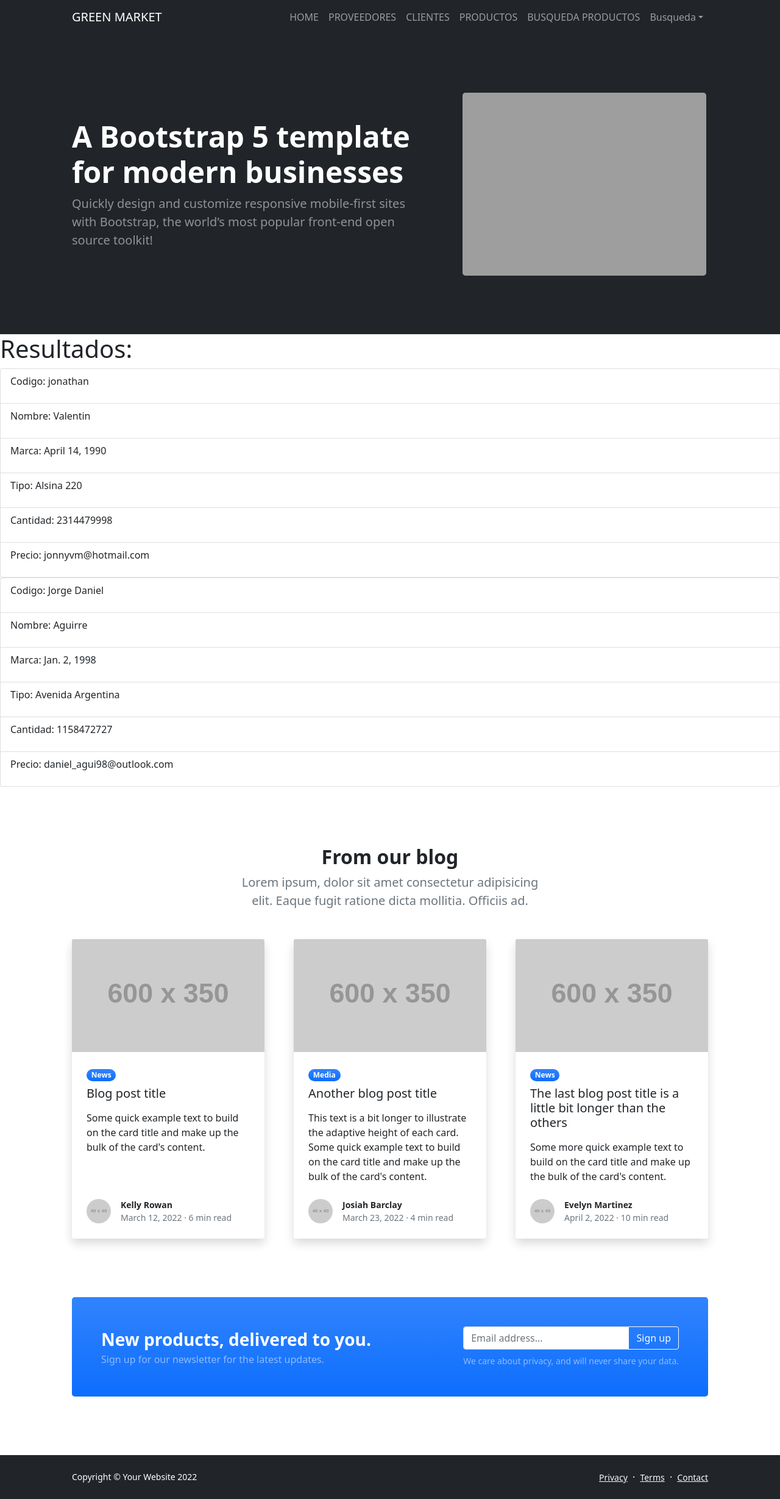
After one commit to agusfebre/TrabajoCoderAguero_Febre_Valentin, a Django app: template appgreenmarket/template/appgreenmarket/resultadosClientes.html in a window 1280 px wide. The commit adds this page. Shown: the whole page at 61% size. Run offline with Django 4.2, Linux system fonts and the light colour scheme; the template is opened without the code that fills it: values that come from a table or form of the project are taken from there, others are empty; data comes from the database, SQL or seed files in the repository; both versions use the stored data as it was after the commit; grey boxes labelled with a size stand in for pictures from a placeholder-image service; some libraries are stand-ins or nearby versions; grey boxes are pictures that could not be loaded.

Commit message:
Añadiendo busqueda Cliente

```diff
--- a/appgreenmarket/template/appgreenmarket/inicio.html
+++ b/appgreenmarket/template/appgreenmarket/inicio.html
@@ -30,18 +30,13 @@
                             <li class="nav-item"><a class="nav-link" href="{% url 'cargaCliente' %}">CLIENTES</a></li>
                             <li class="nav-item"><a class="nav-link" href="{% url 'cargaProducto' %}">PRODUCTOS</a></li>
                             <li class="nav-item"><a class="nav-link" href="{% url 'busquedaProducto' %}">BUSQUEDA PRODUCTOS</a></li>
-                            <!---li class="nav-item dropdown">
-                                <a class="nav-link dropdown-toggle" id="navbarDropdownBlog" href="#" role="button" data-bs-toggle="dropdown" aria-expanded="false">Blog</a>
-                                <ul class="dropdown-menu dropdown-menu-end" aria-labelledby="navbarDropdownBlog">
-                                    <li><a class="dropdown-item" href="blog-home.html">Blog Home</a></li>
-                                    <li><a class="dropdown-item" href="blog-post.html">Blog Post</a></li>
-                                </ul>
-                            </li>
+
+
                             <li class="nav-item dropdown">
-                                <a class="nav-link dropdown-toggle" id="navbarDropdownPortfolio" href="#" role="button" data-bs-toggle="dropdown" aria-expanded="false">Portfolio</a>
+                                <a class="nav-link dropdown-toggle" id="navbarDropdownPortfolio" href="#" role="button" data-bs-toggle="dropdown" aria-expanded="false">Busqueda</a>
                                 <ul class="dropdown-menu dropdown-menu-end" aria-labelledby="navbarDropdownPortfolio">
-                                    <li><a class="dropdown-item" href="portfolio-overview.html">Portfolio Overview</a></li>
-                                    <li><a class="dropdown-item" href="portfolio-item.html">Portfolio Item</a></li>
+                                    <li><a class="dropdown-item" href="{% url 'busquedaProducto' %} ">Productos</a></li>
+                                    <li><a class="dropdown-item" href="{% url 'buscarCliente' %} ">Clientes</a></li>
                                 </ul>
                             </li--->
                         </ul>
--- /dev/null
+++ b/appgreenmarket/template/appgreenmarket/resultadosClientes.html
@@ -0,0 +1,28 @@
+{% extends "inicio.html" %}
+
+{% load static %}
+
+{% block content %}
+
+{% if mensaje %}
+<h2>{{ mensaje }}</h2>
+
+{% else %}
+
+<h1>Resultados:</h1>
+
+
+{% for cliente in clientes %}
+<ul class="list-group">
+    <li class="list-group-item"><p>Codigo: {{ cliente.nombre }}</p></li>
+    <li class="list-group-item"><p>Nombre: {{ cliente.apellido }}</p></li>
+    <li class="list-group-item"><p>Marca: {{ cliente.fechaNacimiento }}</p></li>
+    <li class="list-group-item"><p>Tipo: {{ cliente.direccion }}</p></li>
+    <li class="list-group-item"><p>Cantidad: {{ cliente.telefono }}</p></li>
+    <li class="list-group-item"><p>Precio: {{ cliente.email }}</p></li>
+  </ul>
+{% endfor %}
+
+
+{% endif %}
+{% endblock %}
--- a/appgreenmarket/urls.py
+++ b/appgreenmarket/urls.py
@@ -10,8 +10,12 @@ urlpatterns = [
     # Listados
     path('listaProductos/', listaProductos, name='listaProductos'),
 
-    #buscar
+    #buscar producto
     path('busquedaProducto/', busquedaProducto, name="busquedaProducto"),
     path('buscar/', buscar, name='buscar'),
+    #busqueda cliente
+
+    path('busquedaCliente/', busquedaCliente , name="buscarCliente"),
+    path('buscarC/', buscarCliente , name="buscarC"),
 
 ]
```
Also changed, not shown: appgreenmarket/template/appgreenmarket/busquedaCliente.html (added, +18 -0 lines), appgreenmarket/template/appgreenmarket/resultadosBusqueda.html (+8 -7 lines), appgreenmarket/views.py (+18 -1 lines), db.sqlite3.
